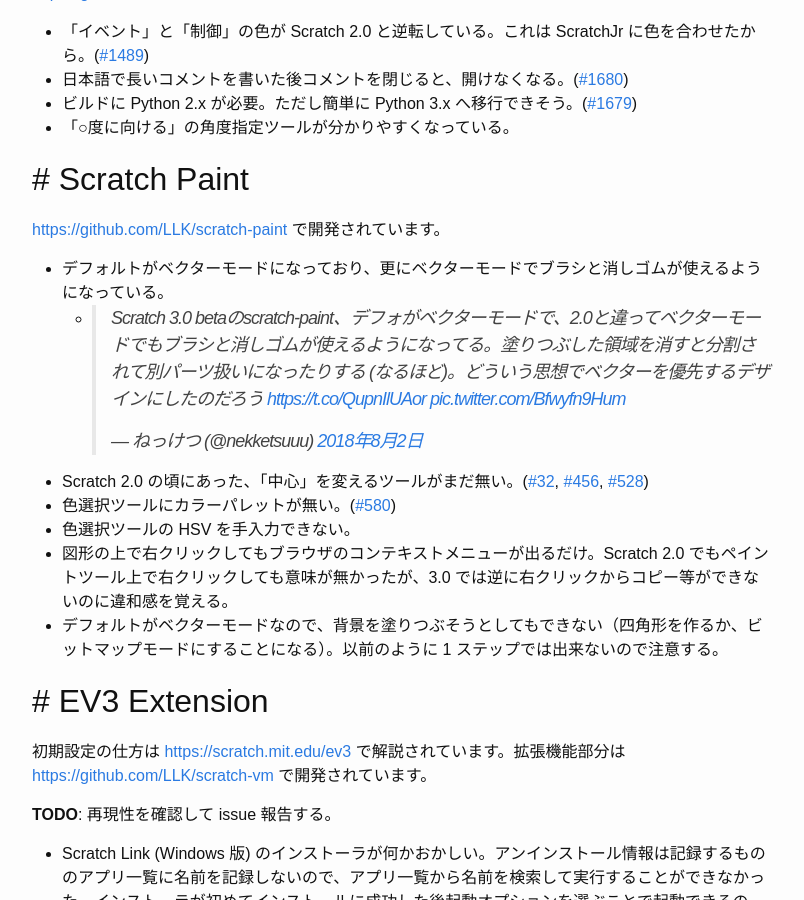
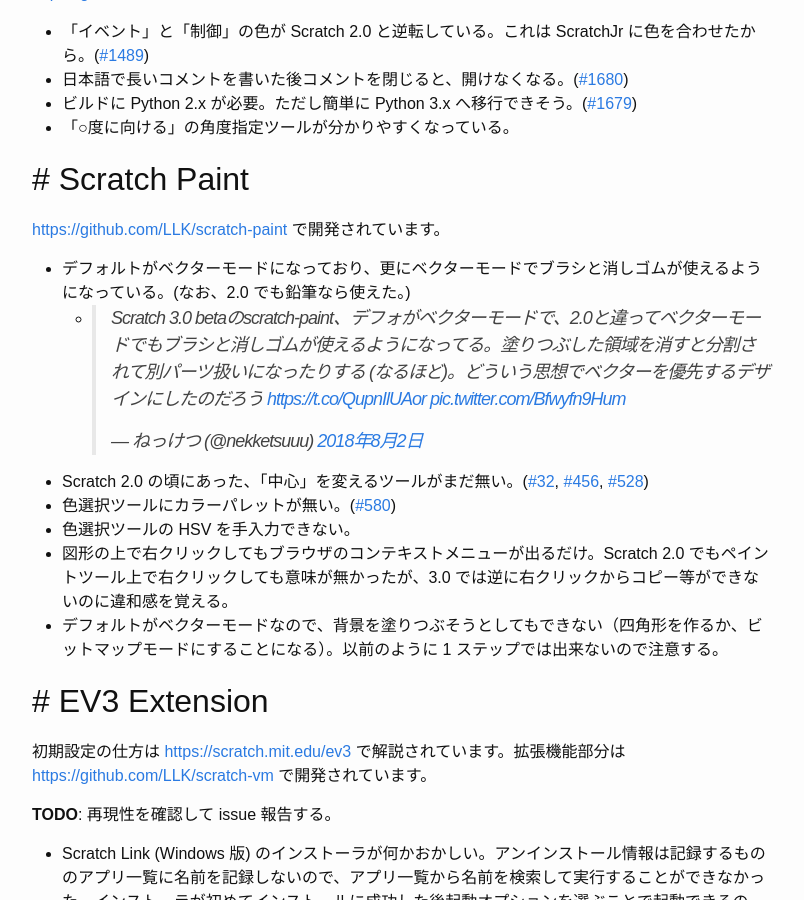
Before and after one commit to nekketsuuu/nekketsuuu.github.io, a Jekyll site: the page built from entries/_posts/2018-08-03-scratch-3-beta.md, in a window 1280 px wide and 900 px high, scrolled down 1197 px. Shown: the whole window, without its empty margins (238-1042 px from the left). Built offline with Jekyll 4.4.1, drawn with Linux system fonts in a browser that asks for light colours; formulas are drawn with MathJax 3; comment, search, counter and statistics services are not loaded; some of the changed text lies outside the part shown.

Commit message:
[Entry #6] minor update

```diff
--- a/entries/_posts/2018-08-03-scratch-3-beta.md
+++ b/entries/_posts/2018-08-03-scratch-3-beta.md
@@ -43,7 +43,7 @@
 
 <https://github.com/LLK/scratch-paint> で開発されています。
 
-* デフォルトがベクターモードになっており、更にベクターモードでブラシと消しゴムが使えるようになっている。
+* デフォルトがベクターモードになっており、更にベクターモードでブラシと消しゴムが使えるようになっている。(なお、2.0 でも鉛筆なら使えた。)
     * <blockquote class="twitter-tweet" data-lang="ja"><p lang="ja" dir="ltr">Scratch 3.0 betaのscratch-paint、デフォがベクターモードで、2.0と違ってベクターモードでもブラシと消しゴムが使えるようになってる。塗りつぶした領域を消すと分割されて別パーツ扱いになったりする (なるほど)。どういう思想でベクターを優先するデザインにしたのだろう <a href="https://t.co/QupnIlUAor">https://t.co/QupnIlUAor</a> <a href="https://t.co/Bfwyfn9Hum">pic.twitter.com/Bfwyfn9Hum</a></p>&mdash; ねっけつ (@nekketsuuu) <a href="https://twitter.com/nekketsuuu/status/1024961881197305856?ref_src=twsrc%5Etfw">2018年8月2日</a></blockquote><script async src="https://platform.twitter.com/widgets.js" charset="utf-8"></script>
 * Scratch 2.0 の頃にあった、「中心」を変えるツールがまだ無い。([#32](https://github.com/LLK/scratch-paint/issues/32), [#456](https://github.com/LLK/scratch-paint/issues/456), [#528](https://github.com/LLK/scratch-paint/issues/528))
 * 色選択ツールにカラーパレットが無い。([#580](https://github.com/LLK/scratch-paint/issues/580))
```
Also changed, not shown: other parts of entries/_posts/2018-08-03-scratch-3-beta.md (+1 -1 lines).
